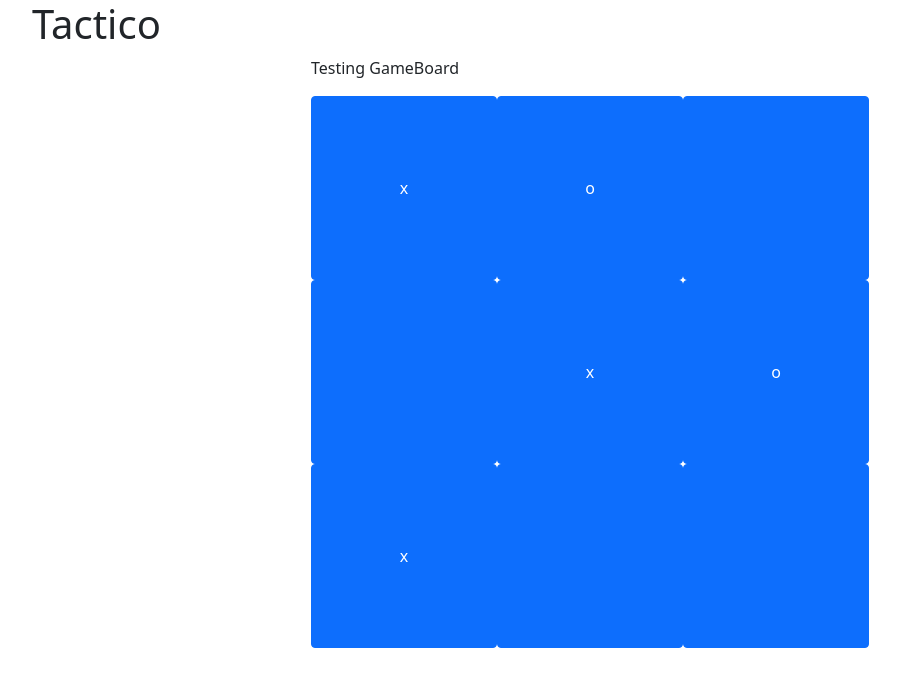
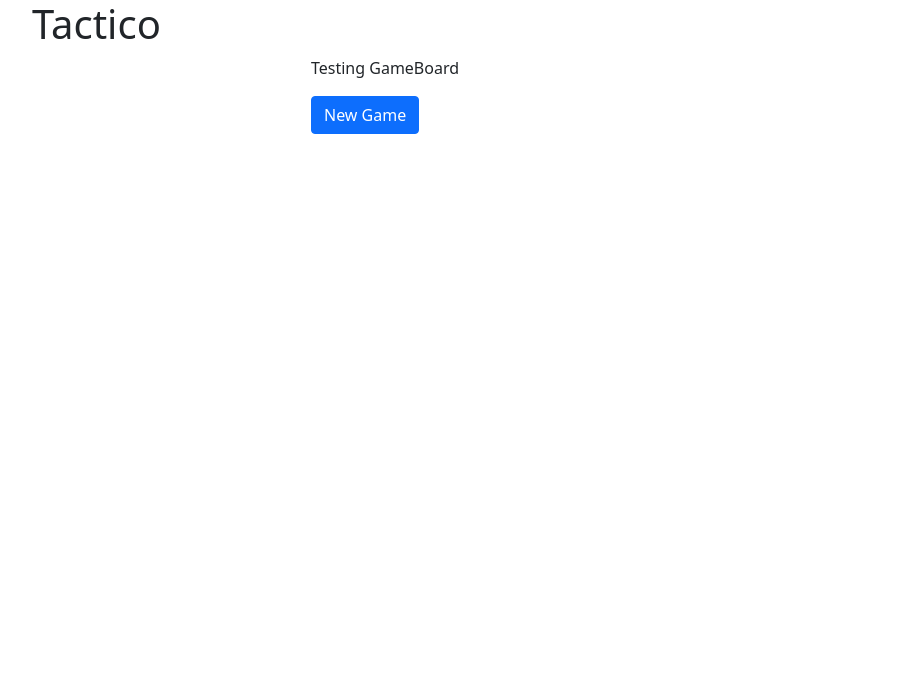
Before and after one commit to abeers/tactico-client, a React (Create React App) app: page / in a window 1280 px wide. Shown: the top 686 px of the page, without its empty margins (50-950 px from the left). Built offline with nearby package versions, Linux system fonts and the light colour scheme.

Commit message:
Complete new game button

```diff
--- a/package.json
+++ b/package.json
@@ -6,6 +6,7 @@
     "@testing-library/jest-dom": "^5.16.4",
     "@testing-library/react": "^12.1.4",
     "@testing-library/user-event": "^13.5.0",
+    "axios": "^0.26.1",
     "bootstrap": "^5.1.3",
     "react": "^18.0.0",
     "react-bootstrap": "^2.2.3",
--- a/src/App.js
+++ b/src/App.js
@@ -1,5 +1,5 @@
 import './App.css'
-import { Container, Row, Col } from 'react-bootstrap'
+import { Container, Col } from 'react-bootstrap'
 import GameBoard from './components/GameBoard.js'
 
 function App() {
--- a/src/components/Cell.js
+++ b/src/components/Cell.js
@@ -1,10 +1,15 @@
 import { Button, Col } from 'react-bootstrap'
 import './Cell.css'
 
-const Cell = ({value}) => (
-    <Col className="gameCellWrapper" xs={4}>
-        <Button className="gameCell">{value}</Button>
-    </Col>
+const Cell = ({ cell, onCellClick }) => (
+	<Col className='gameCellWrapper' xs={4}>
+		<Button
+			className='gameCell'
+			variant='outline-primary'
+			onClick={onCellClick}>
+			{cell.value}
+		</Button>
+	</Col>
 )
 
 export default Cell
--- a/src/components/GameBoard.js
+++ b/src/components/GameBoard.js
@@ -1,22 +1,50 @@
-import { Container, Row } from 'react-bootstrap'
+import { useState } from 'react'
+import { Container, Row, Button } from 'react-bootstrap'
+import axios from 'axios'
 
 import Cell from './Cell.js'
 
-const gameBoard = [['x', 'o', ''], ['', 'x', 'o'], ['x', '', '']]
+const GameBoard = () => {
+    const [gameBoard, setGameBoard] = useState({
+        cells: []
+    })
 
-const GameBoard = () => (
+    const onNewGameClick = () => {
+        axios({
+            url: `http://localhost:4741/games`,
+            method: 'POST'
+        })
+            .then(response => setGameBoard(response.data.game))
+            .catch(console.error)
+    }
+
+    const onCellClick = (cell) => {
+        console.log(cell)
+
+        if (cell.value === '') {
+            cell.value = 'x'
+        }
+    }
+
+    return (
         <>
             <p>Testing GameBoard</p>
             <Container>
-			{gameBoard.map((row, rowIndex) => (
+                {gameBoard.cells.map((row, rowIndex) => (
                     <Row key={rowIndex}>
-					{row.map((cell, cellIndex) => (
-						<Cell key={cellIndex} value={cell} />
+                        {row.map(cell => (
+                            <Cell
+                                key={cell.position}
+                                cell={cell}
+                                onCellClick={() => onCellClick(cell)}
+                            />
                         ))}
                     </Row>
                 ))}
             </Container>
+            <Button onClick={onNewGameClick}>New Game</Button>
         </>
     )
+}
 
 export default GameBoard
```
Also changed, not shown: 1 other file (tests, documents, lock files or other folders). Lines whose indentation alone changed are shown as unchanged.
